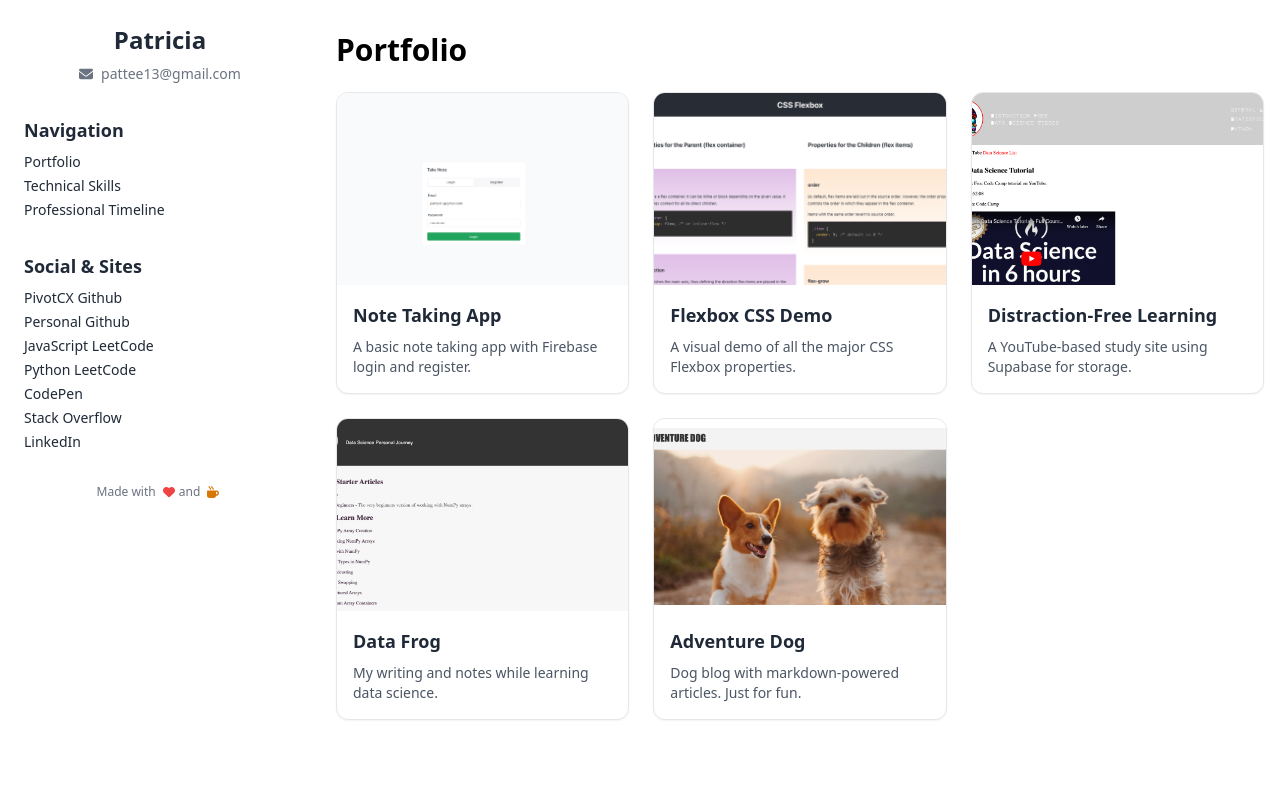
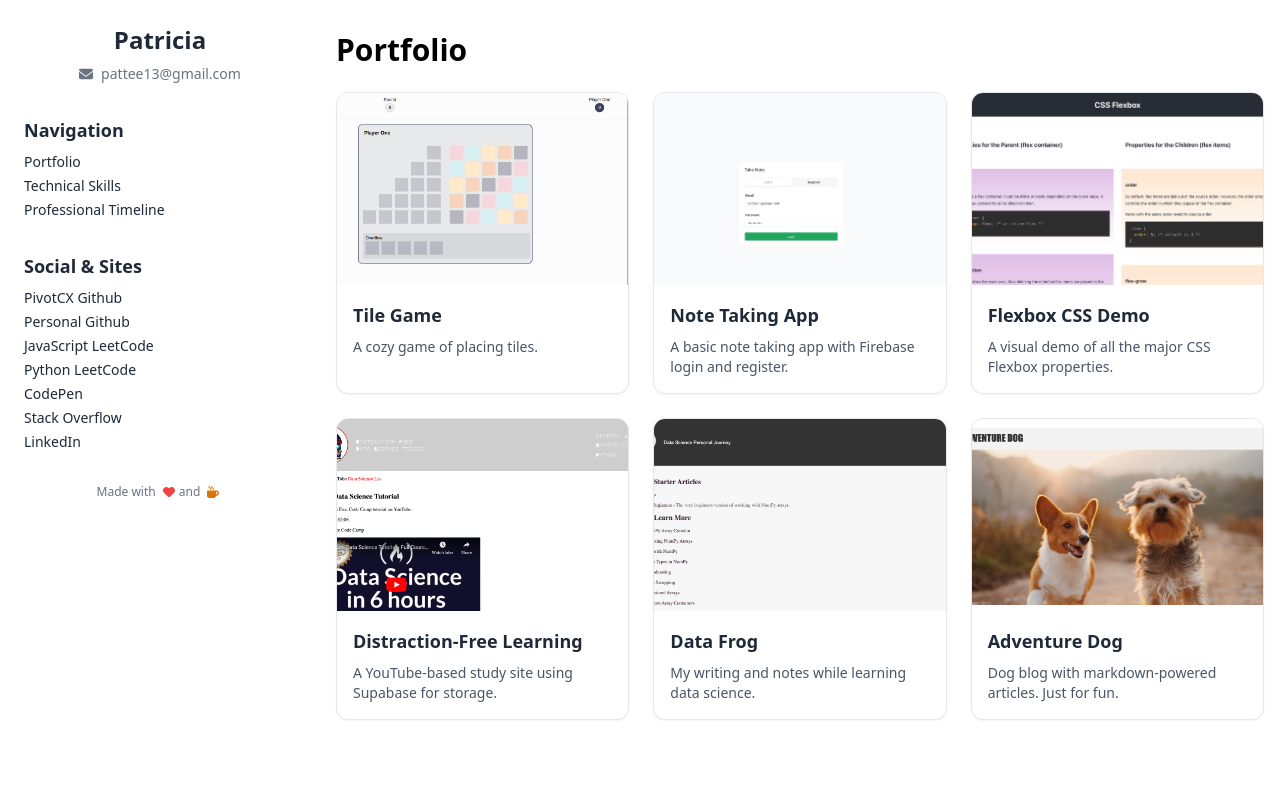
Before and after one commit to haddeeann/patricia.portfolio, a React (Vite) app: page / in a window 1280 px wide. Shown: the top 788 px of the page. Built offline with nearby package versions, Linux system fonts and the light colour scheme.

Commit message:
git ignore for dist and add to portfolio

```diff
--- a/src/sections/Portfolio.jsx
+++ b/src/sections/Portfolio.jsx
@@ -5,8 +5,15 @@ import adventure_dog from "../images/adventure_dog_web_page.png";
 import distraction_free from "../images/distractionfree_web_page.png";
 import flex_box from "../images/flex_box_web_page.png";
 import take_note from "../images/take_note.png";
+import tile_game from "../images/tile_game.png";
 
 const projects = [
+    {
+        title: "Tile Game",
+        description: "A cozy game of placing tiles.",
+        link: "https://dancing-centaur-tile-game.netlify.app/",
+        image: tile_game,
+    },
     {
         title: "Note Taking App",
         description: "A basic note taking app with Firebase login and register.",
```
Also changed, not shown: 1 other file (tests, documents, lock files or other folders).
